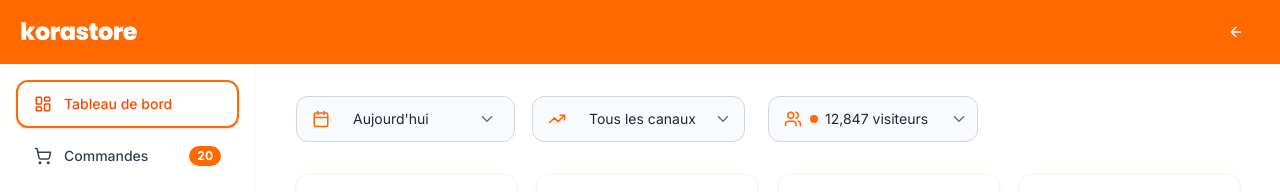
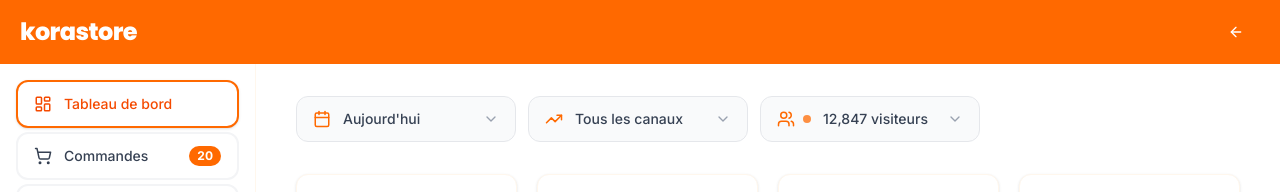
Before and after one commit to NOKA-PROGRAM/korastore-front, a Next.js app: page /dashboard in a window 1280 px wide. Shown: the top 192 px of the page. Built offline with nearby package versions, Linux system fonts and the light colour scheme.

Commit message:
fixing select design

```diff
--- a/components/dashboard/Filters.tsx
+++ b/components/dashboard/Filters.tsx
@@ -1,59 +1,89 @@
 "use client";
-
+import React, { useState, useRef, useEffect } from "react";
 import { ChevronDown, Calendar, TrendingUp, Users } from "lucide-react";
 
 interface SelectFilterProps {
     icon: React.ReactNode;
     options: string[];
     dot?: boolean;
+    defaultValue?: string;
 }
 
-function SelectFilter({ icon, options, dot }: SelectFilterProps) {
+function SelectFilter({ icon, options, dot, defaultValue }: SelectFilterProps) {
+    const [isOpen, setIsOpen] = useState(false);
+    const [selected, setSelected] = useState(defaultValue || options[0]);
+    const dropdownRef = useRef<HTMLDivElement>(null);
+
+    // Close when clicking outside
+    useEffect(() => {
+        function handleClickOutside(event: MouseEvent) {
+            if (dropdownRef.current && !dropdownRef.current.contains(event.target as Node)) {
+                setIsOpen(false);
+            }
+        }
+        document.addEventListener("mousedown", handleClickOutside);
+        return () => document.removeEventListener("mousedown", handleClickOutside);
+    }, []);
+
     return (
-        <div className="relative w-full lg:w-auto min-w-[220px]">
+        <div className="relative w-full lg:w-auto min-w-[220px]" ref={dropdownRef}>
+            {/* Trigger Button */}
+            <button
+                onClick={() => setIsOpen(!isOpen)}
+                className={`
+                    w-full flex items-center justify-between
+                    rounded-xl border border-gray-200
+                    bg-white lg:bg-gray-50
+                    py-3 pl-4 pr-4
+                    text-sm font-medium text-gray-700
+                    hover:border-orange-200 hover:bg-orange-50/30
+                    transition-all duration-200
+                    ${isOpen ? 'border-orange-400 ring-2 ring-orange-100 bg-white' : ''}
+                `}
+            >
+                <div className="flex items-center gap-3">
+                    <div className="flex items-center gap-2">
+                        {icon}
+                        {dot && <span className="w-2 h-2 rounded-full bg-orange-500 animate-pulse" />}
+                    </div>
+                    <span className="truncate">{selected}</span>
+                </div>
+                <ChevronDown
+                    size={16}
+                    className={`text-gray-400 transition-transform duration-200 ${isOpen ? 'rotate-180' : ''}`}
+                />
+            </button>
 
-            {/* Icon left */}
-            <div className="pointer-events-none absolute inset-y-0 left-4 flex items-center gap-2">
-                {icon}
-                {dot && <span className="w-2 h-2 rounded-full bg-orange-500" />}
-            </div>
-
-            <select
-                className="
-          w-full lg:w-auto
-          appearance-none
-          rounded-xl
-          border
-          border-gray-300
-          bg-gray-100 lg:bg-gray-50
-          py-3
-          pl-14
-          pr-12
-          text-sm
-          text-gray-800
-          focus:outline-none
-          focus:ring-0
-          focus:border-gray-300
-          transition
-        "
-            >
-                {options.map((option) => (
-                    <option key={option}>{option}</option>
-                ))}
-            </select>
-
-            {/* Chevron */}
-            <ChevronDown
-                size={18}
-                className="pointer-events-none absolute right-5 top-1/2 -translate-y-1/2 text-gray-500"
-            />
+            {/* Dropdown Menu */}
+            {isOpen && (
+                <div className="absolute z-[100] mt-2 w-full lg:min-w-full bg-white rounded-xl shadow-xl border border-gray-100 py-2 animate-in fade-in zoom-in duration-200">
+                    {options.map((option) => (
+                        <button
+                            key={option}
+                            onClick={() => {
+                                setSelected(option);
+                                setIsOpen(false);
+                            }}
+                            className={`
+                                w-full text-left px-4 py-2.5 text-sm transition-colors
+                                ${selected === option
+                                    ? 'bg-orange-50 text-orange-600 font-semibold'
+                                    : 'text-gray-700 hover:bg-gray-50'
+                                }
+                            `}
+                        >
+                            {option}
+                        </button>
+                    ))}
+                </div>
+            )}
         </div>
     );
 }
 
 export default function Filters() {
     return (
-        <div className="flex flex-col gap-4 lg:flex-row lg:items-center">
+        <div className="flex flex-col gap-3 sm:flex-row sm:items-center sm:flex-wrap lg:flex-nowrap">
             <SelectFilter
                 icon={<Calendar size={18} className="text-orange-500" />}
                 options={["Aujourd'hui", "7 derniers jours", "30 derniers jours"]}
--- a/components/dashboard/Sidebar.tsx
+++ b/components/dashboard/Sidebar.tsx
@@ -52,8 +52,7 @@ export default function Sidebar({ onNavigate }: SidebarProps) {
 
     return (
         <aside
-            className="w-64 h-full flex flex-col"
-            style={{ backgroundColor: "#fff", borderRight: "1px solid #fff7ed" }}
+            className="w-full h-full flex flex-col bg-white"
         >
             {/* Navigation */}
             <nav className="flex flex-col gap-1 p-4 flex-1 overflow-y-auto">
@@ -66,7 +65,7 @@ export default function Sidebar({ onNavigate }: SidebarProps) {
                             onClick={onNavigate}
                             className={`flex items-center gap-3 px-4 py-3 rounded-xl text-sm font-medium transition-all border-2 ${isActive
                                 ? "border-orange-500 text-orange-600 bg-white shadow-sm"
-                                : "border-transparent text-gray-700 hover:bg-orange-50 hover:text-orange-600"
+                                : "border-gray-100 text-gray-700 hover:bg-orange-50 hover:text-orange-600"
                                 }`}
                         >
 
--- a/components/home/Header.tsx
+++ b/components/home/Header.tsx
@@ -211,9 +211,7 @@ export default function Header() {
                 )}
             </div>
 
-            {/* ─────────────────────────────────────────────────────────────
-          DESKTOP HEADER  (visible à partir de md)
-      ───────────────────────────────────────────────────────────── */}
+            {/* DESKTOP HEADER  (visible à partir de md)*/}
             <div className="hidden md:flex items-center justify-between bg-white border-b border-gray-100 px-4 lg:px-4 xl:px-7 h-20 gap-6 w-full mx-auto relative">
                 {/* Logo */}
                 <Link
```
